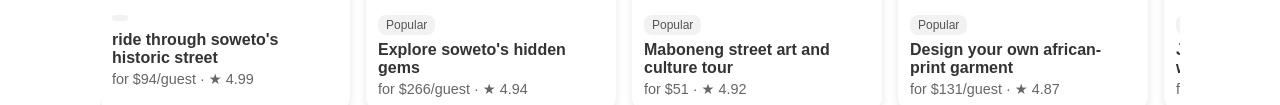
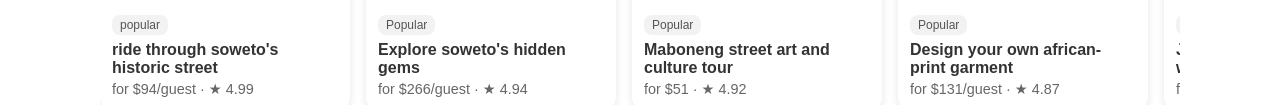
Before and after one commit to cyberphoenix878/Airbnb, a plain HTML site: page otherhtmlfiles/experiences.html in a window 1280 px wide. Shown: the part 2398-2503 px from the top of the page. Drawn offline with Linux system fonts and the light colour scheme; files whose address does not match are found by name.

Commit message:
files updated

```diff
--- a/otherhtmlfiles/experiences.html
+++ b/otherhtmlfiles/experiences.html
@@ -442,7 +442,7 @@
       <div class="card">
         <img src="../images/experience (77).png" alt="">
         <div class="info">
-          <p class="label"Popular></p>
+          <p class="label">popular</p>
           <h3>ride through soweto's <br> historic street</h3>
           <p> for $94/guest  · ★ 4.99</p>
         </div>
```
